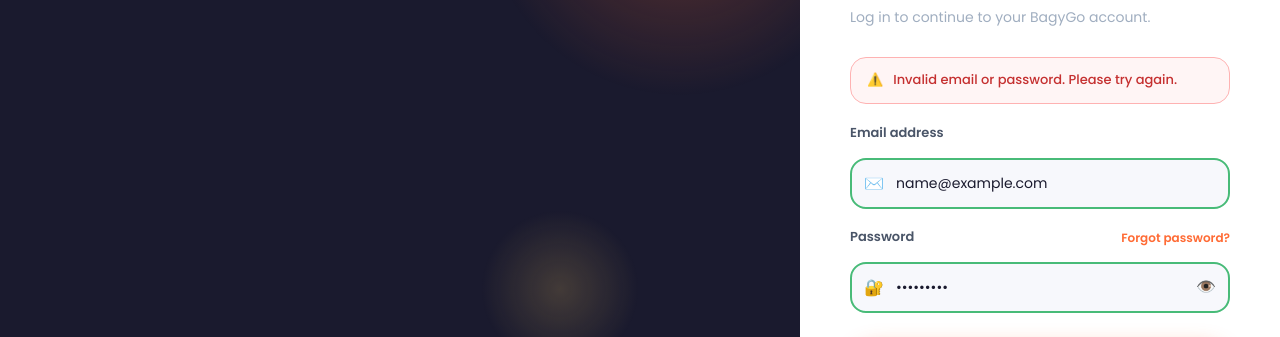
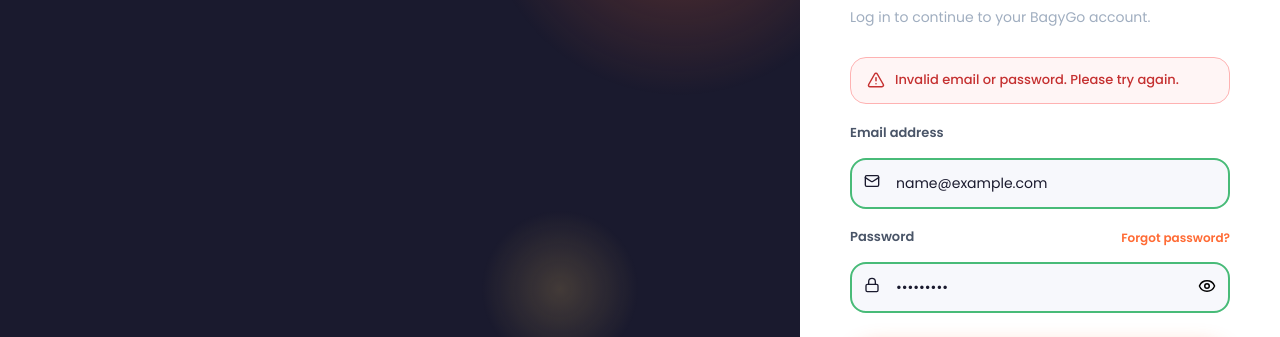
Before and after one commit to asma828/BagyGo-Frontend, an Angular app: page /auth/login in a window 1280 px wide. Both pictures are taken after typing "name@example.com", "Sample123" into the empty fields and a click on the button "Log In →". Shown: the part 182-519 px from the top of the page. Built offline with nearby package versions, Linux system fonts and the light colour scheme; no server answers.

Commit message:
feat(auth): implement login component UI and logic

```diff
--- a/src/app/features/auth/login.html
+++ b/src/app/features/auth/login.html
@@ -92,7 +92,7 @@
       <!-- Error alert -->
       @if (error()) {
         <div class="alert-error animate-scale-in">
-          <span>⚠️</span>
+          <svg xmlns="http://www.w3.org/2000/svg" width="18" height="18" viewBox="0 0 24 24" fill="none" stroke="currentColor" stroke-width="2" stroke-linecap="round" stroke-linejoin="round"><path d="m21.73 18-8-14a2 2 0 0 0-3.48 0l-8 14A2 2 0 0 0 4 21h16a2 2 0 0 0 1.73-3Z"/><path d="M12 9v4"/><path d="M12 17h.01"/></svg>
           <span>{{ error() }}</span>
         </div>
       }
@@ -103,7 +103,9 @@
         <div class="form-field">
           <label for="email">Email address</label>
           <div class="input-wrap">
-            <span class="input-icon">✉️</span>
+            <span class="input-icon">
+              <svg xmlns="http://www.w3.org/2000/svg" width="16" height="16" viewBox="0 0 24 24" fill="none" stroke="currentColor" stroke-width="2" stroke-linecap="round" stroke-linejoin="round"><rect width="20" height="16" x="2" y="4" rx="2"/><path d="m22 7-8.97 5.7a1.94 1.94 0 0 1-2.06 0L2 7"/></svg>
+            </span>
             <input
               id="email"
               type="email"
@@ -129,7 +131,9 @@
             <a routerLink="/auth/forgot" class="forgot-link">Forgot password?</a>
           </label>
           <div class="input-wrap">
-            <span class="input-icon">🔐</span>
+            <span class="input-icon">
+              <svg xmlns="http://www.w3.org/2000/svg" width="16" height="16" viewBox="0 0 24 24" fill="none" stroke="currentColor" stroke-width="2" stroke-linecap="round" stroke-linejoin="round"><rect width="18" height="11" x="3" y="11" rx="2" ry="2"/><path d="M7 11V7a5 5 0 0 1 10 0v4"/></svg>
+            </span>
             <input
               id="password"
               [type]="showPass() ? 'text' : 'password'"
@@ -140,7 +144,11 @@
               [class.valid]="passwordCtrl.valid"
             />
             <button type="button" class="toggle-pass" (click)="togglePass()">
-              {{ showPass() ? '🙈' : '👁️' }}
+              @if (showPass()) {
+                <svg xmlns="http://www.w3.org/2000/svg" width="18" height="18" viewBox="0 0 24 24" fill="none" stroke="currentColor" stroke-width="2" stroke-linecap="round" stroke-linejoin="round"><path d="M9.88 9.88a3 3 0 1 0 4.24 4.24"/><path d="M10.73 5.08A10.43 10.43 0 0 1 12 5c7 0 10 7 10 7a13.16 13.16 0 0 1-1.67 2.68"/><path d="M6.61 6.61A13.52 13.52 0 0 0 2 12s3 7 10 7a9.74 9.74 0 0 0 5.39-1.61"/><line x1="2" x2="22" y1="2" y2="22"/></svg>
+              } @else {
+                <svg xmlns="http://www.w3.org/2000/svg" width="18" height="18" viewBox="0 0 24 24" fill="none" stroke="currentColor" stroke-width="2" stroke-linecap="round" stroke-linejoin="round"><path d="M2.062 12.348a1 1 0 0 1 0-.696 10.75 10.75 0 0 1 19.876 0 1 1 0 0 1 0 .696 10.75 10.75 0 0 1-19.876 0z"/><circle cx="12" cy="12" r="3"/></svg>
+              }
             </button>
           </div>
           @if (passwordCtrl.invalid && passwordCtrl.touched) {
--- a/src/app/features/auth/login.ts
+++ b/src/app/features/auth/login.ts
@@ -1,6 +1,6 @@
 import { Component, signal } from '@angular/core';
 import { FormBuilder, FormGroup, Validators, ReactiveFormsModule } from '@angular/forms';
-import { Router, RouterLink } from '@angular/router';
+import { ActivatedRoute, Router, RouterLink } from '@angular/router';
 import { CommonModule } from '@angular/common';
 import { AuthService } from '../../core/services/auth.service';
 
@@ -20,11 +20,21 @@ export class LoginComponent {
   constructor(
     private fb: FormBuilder,
     private auth: AuthService,
-    private router: Router
+    private router: Router,
+    private route: ActivatedRoute
   ) {
     this.form = this.fb.group({
       email:    ['', [Validators.required, Validators.email]],
       password: ['', [Validators.required, Validators.minLength(6)]]
+    });
+
+    // Check for error query param
+    this.route.queryParams.subscribe(params => {
+      if (params['error'] === 'banned') {
+        this.error.set('Your account has been banned by the admin.');
+      } else if (params['error'] === 'unverified') {
+        this.error.set('Your account must be verified first.');
+      }
     });
   }
 
@@ -41,7 +51,11 @@ export class LoginComponent {
       next: (res) => {
         this.loading.set(false);
         const role = res.user.role;
-        this.router.navigate([role === 'TRANSPORTEUR' ? '/dashboard/transporter' : '/dashboard/sender']);
+        if (role === 'ADMIN') {
+          this.router.navigate(['/admin']);
+        } else {
+          this.router.navigate([role === 'TRANSPORTEUR' ? '/dashboard/transporter' : '/dashboard/sender']);
+        }
       },
       error: (err) => {
         this.loading.set(false);
```
